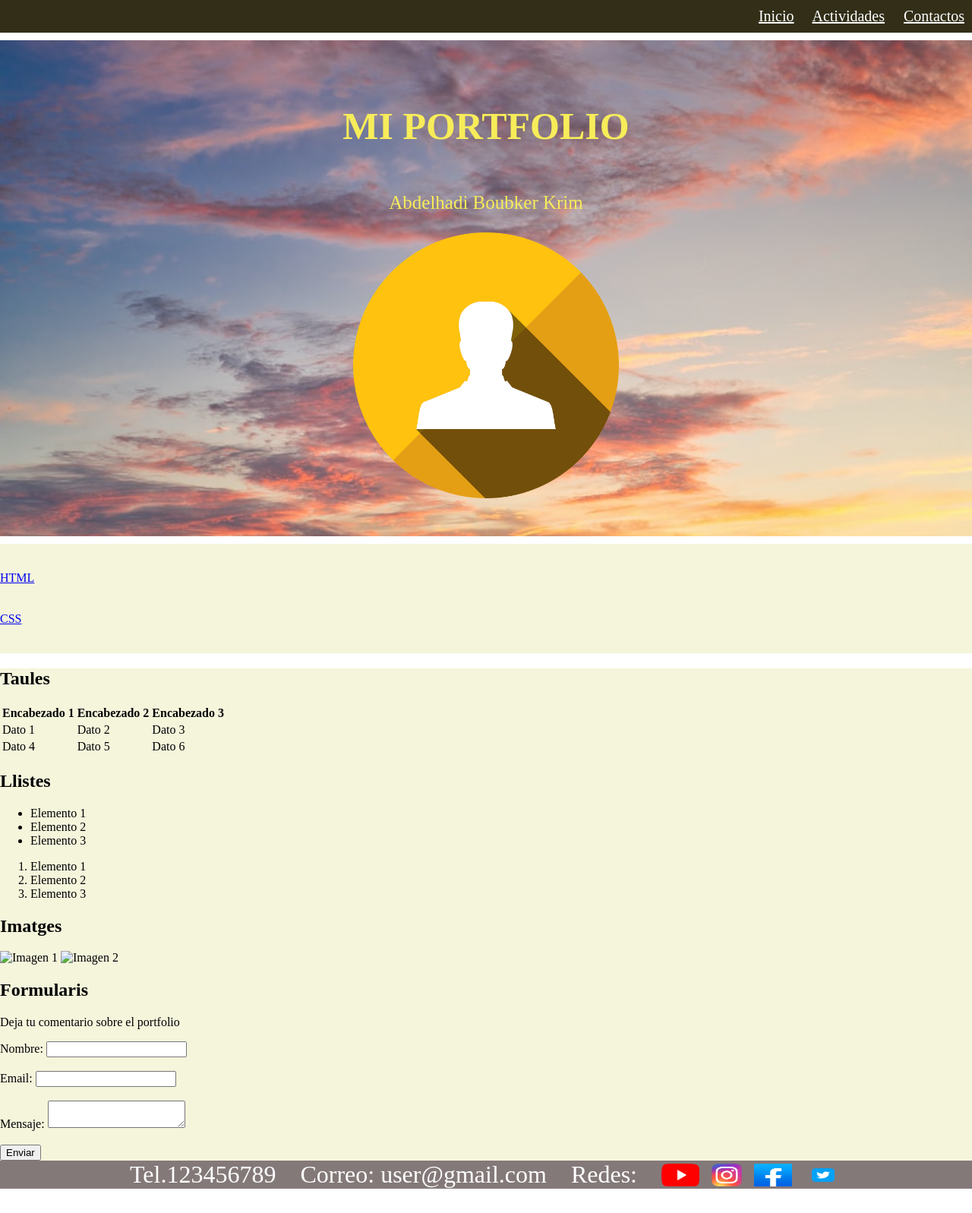
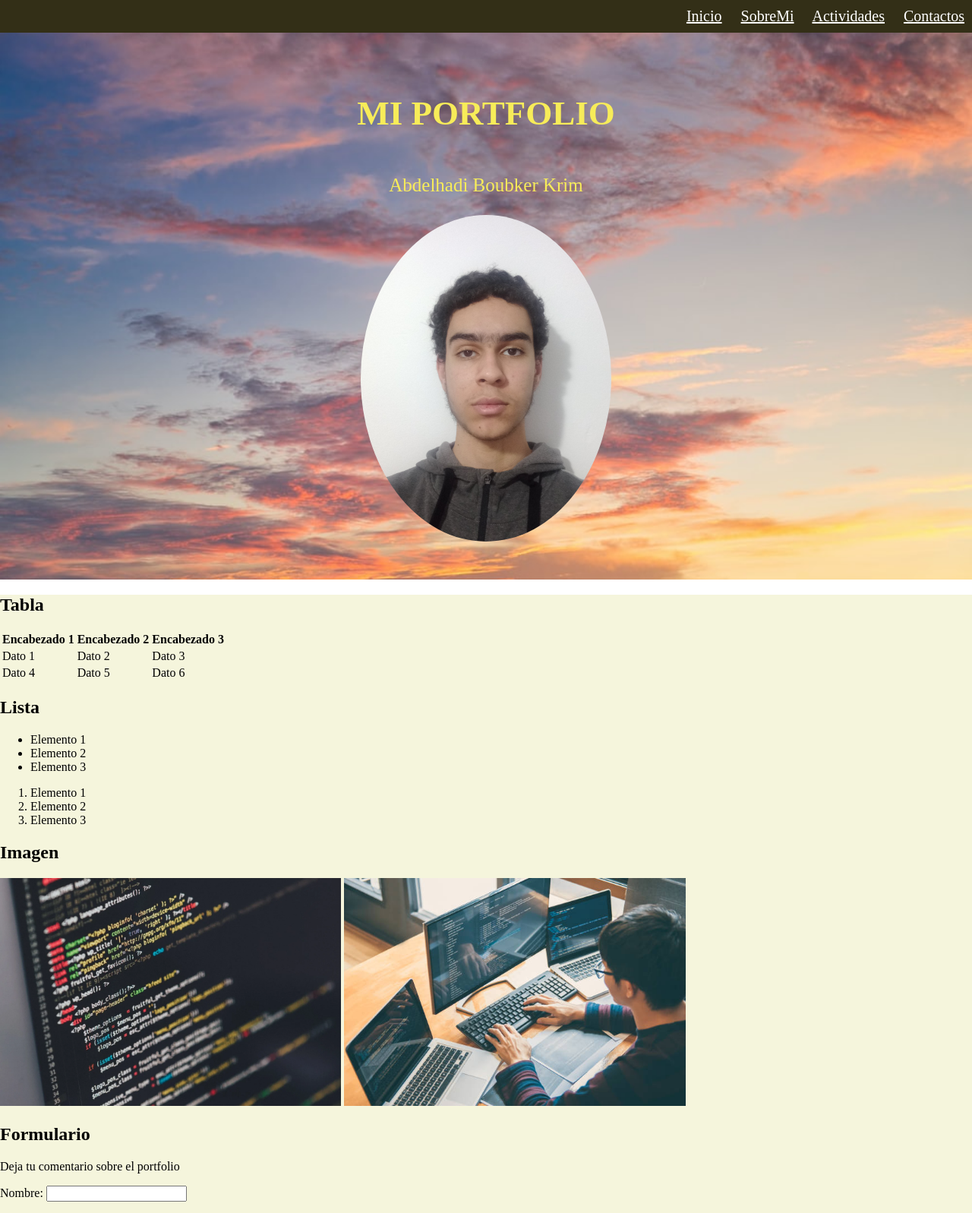
Before and after one commit to SuperDonuttace/Abdelhadi-Portfolio, a plain HTML site: page index.html in a window 1280 px wide. Shown: the top 1597 px of the page at 76% size. Before the commit the page ends 1565 px from the top, so only its background shows below. Drawn offline with Linux system fonts and the light colour scheme.

Commit message:
Deploying to gh-pages from @ SuperDonuttace/Abdelhadi-Portfolio@83f926812142cba12c318786a9aac5a2b12e02d8 🚀

```diff
--- a/Estilos+.css
+++ b/Estilos+.css
@@ -1,33 +1,31 @@
+
+.header {
+    background-color: #332f17;
+    padding: 10px;
+}
+
+.nav {
+    text-align: right;
+    font-size: 20px;
+    word-spacing: 20px;
+    color: white;
+}
+
+
+
+
+
 body {
     margin: 0;
     padding: 0;
 }
 
-.header {
-    background-color: #322E18;
-    padding: 10px;
-}
-
-.nav {
-    color: white;
-    text-align: right;
-    font-size: 20px;
-    word-spacing: 20px;
-}
-
-.imgnav {
-    float: left;
-    height: 30px;
-    width: 30px;
-}
-
 .section1 {
-    background-image: url('photo-1567304441104-d7a7d3e4bc1b.jpg');
+    background-image: url('/Imagenes/photo-1567304441104-d7a7d3e4bc1b.jpg');
     background-position: center;
     background-size: cover;
     background-attachment: fixed;
     padding: 50px;
-    margin-top: 10px;
 }
 
 .titulo {
@@ -45,27 +43,58 @@ body {
 }
 
 .micara {
-    height: 350px;
-    width: 350px;
+    height: 430px;
+    width: 330px;
+    border-radius: 100%;
 }
 
-.section-actividad {
+.actividades-professor {
     background-color: beige;
-    margin-top: 10px;
 }
 
+
+
+
+
+.body-contactos {
+    background-color: beige;
+}
+
+.body-actividades {
+    background-color: beige;
+}
+
+.body-sobremi{
+    background-color: beige;
+}
+
+
+
+
 .main-actividades {
-    margin-bottom: 27%;
+    margin-bottom: 20.5%;
 }
 
 .main-contactos {
-    margin-bottom: 25%;
+    margin-bottom: 18.5%;
 }
 
-.h1 {
+.main-sobremi{
+    margin-bottom: 30%;
+}
+
+
+
+
+h1 {
     text-align: center;
     font-size: 45px;
 }
+
+
+
+
+
 
 .actividades-html {
     margin-left: 35%;
@@ -84,9 +113,14 @@ body {
     text-align: center;
     font-size: 24px;
 }
-.actividades-professor {
-    background-color: beige;
+
+
+
+.div-contactos{
+    text-align: center;
 }
+
+
 
 
 .footer {
@@ -94,35 +128,4 @@ body {
     text-align: center;
     font-size: 2rem;
     color: white;
-  }
-
-  .footer .contacto {
-    display: flex;
-    justify-content: center;
-    align-items: center;
-    gap: 2rem;
-  }
-
-  .footer .contacto > * {
-    display: inline-block;
-  }
-
-  .footer .redes-iconos {
-    display: inline-flex;
-    align-items: center;
-    gap: 1rem;
-  }
-
-  .footer .redes-iconos img {
-    display: block;
-  }
-
-
-
-.body-contactos {
-    background-color: beige;
 }
-
-.body-actividades {
-    background-color: beige;
-}
--- a/index.html
+++ b/index.html
@@ -9,12 +9,16 @@
 
     <title>General index</title>
 </head>
+
 <body>
 
-<!-- beige/verde/marron -->
-
 <header class="header">
-    <nav class="nav"><a href="index.html" class="nav">Inicio</a> <a href="Activitades.html" class="nav">Actividades</a> <a href="Contactos.html" class="nav">Contactos </a> </nav>
+    <nav class="nav">
+        <a href="index.html" class="nav">Inicio</a>
+        <a href="SobreMi.html" class="nav">SobreMi</a>
+        <a href="Activitades.html" class="nav">Actividades</a>
+        <a href="Contactos.html" class="nav">Contactos </a>
+    </nav>
 </header>
 
 <main>
@@ -25,28 +29,14 @@
                 <p>Abdelhadi Boubker Krim</p>
             </div>
             <div class="imagen">
-                <img class="micara" src="icon-4399701_1280.webp">
+                <img class="micara" src="/Imagenes/20230423_185104.jpg">
             </div>
         </div>
     </div>
 
-
-    <div class="section-actividad">
-        <br>
-        <br>
-        <span class="HTML"><a href="https://superdonuttace.github.io/ABK-Web-HTML1/">HTML</a></span>
-        <br>
-        <br>
-        <br>
-        <span class="CSS"><a href="https://superdonuttace.github.io/ABK-Web-CSS-1/">CSS</a></span>
-        <br>
-        <br>
-        <br>
-    </div>
-
     <div class="actividades-professor">
         <div>
-            <h2>Taules</h2>
+            <h2>Tabla</h2>
             <table>
                 <tr>
                     <th>Encabezado 1</th>
@@ -67,7 +57,7 @@
         </div>
 
         <div>
-            <h2>Llistes</h2>
+            <h2>Lista</h2>
             <ul>
                 <li>Elemento 1</li>
                 <li>Elemento 2</li>
@@ -81,13 +71,13 @@
         </div>
 
         <div>
-            <h2>Imatges</h2>
-            <img src="imagen1.jpg" alt="Imagen 1">
-            <img src="imagen2.jpg" alt="Imagen 2">
+            <h2>Imagen</h2>
+            <img src="/Imagenes/foto 1.jpg" alt="Imagen 1" height="300">
+            <img src="/Imagenes/foto 2.jpg" alt="Imagen 2" height="300">
         </div>
 
         <div>
-            <h2>Formularis</h2>
+            <h2>Formulario</h2>
             <p>Deja tu comentario sobre el portfolio</p>
             <form>
                 <label for="nombre">Nombre:</label>
@@ -110,14 +100,14 @@
 
 <footer class="footer">
     <div class="contacto">
-      <div class="telefono">Tel.123456789</div>
-      <div class="correo">Correo: user@gmail.com</div>
-      <div class="redes">Redes:</div>
+      <div>Tel.123456789</div>
+      <div>Correo: user@gmail.com</div>
+      <div>Redes:</div>
       <div class="redes-iconos">
-        <a href="www.Youtube.com" target="_blank"><img src="YT.png" width="50" height="30"></a>
-        <a href="www.Instagram.com" target="_blank"><img src="Instagram.jpg" width="40" height="30"></a>
-        <a href="www.Facebook.com" target="_blank"><img src="Logo_de_Facebook.png" width="50" height="30"></a>
-        <a href="www.Twitter.com" target="_blank"><img src="Twitter.jpg" width="50" height="30"></a>
+        <a href="www.Youtube.com" target="_blank"><img src="/Imagenes/YT.png" width="50" height="30"></a>
+        <a href="www.Instagram.com" target="_blank"><img src="/Imagenes/Instagram.jpg" width="40" height="30"></a>
+        <a href="www.Facebook.com" target="_blank"><img src="/Imagenes/Logo_de_Facebook.png" width="50" height="30"></a>
+        <a href="www.Twitter.com" target="_blank"><img src="/Imagenes/Twitter.jpg" width="50" height="30"></a>
       </div>
     </div>
 </footer>
```
Also changed, not shown: Activitades.html (+20 -13 lines), Contactos.html (+21 -12 lines), SobreMi.html (added, +68 -0 lines), Imagenes/20230423_185104.jpg (added), Imagenes/Facebook.jpg (renamed from Facebook.jpg), Imagenes/Instagram.jpg (renamed from Instagram.jpg), Imagenes/Logo_de_Facebook.png (renamed from Logo_de_Facebook.png), Imagenes/Twitter.jpg (renamed from Twitter.jpg), Imagenes/YT.png (renamed from YT.png), Imagenes/foto 1.jpg (added), Imagenes/foto 2.jpg (added), Imagenes/photo-1567304441104-d7a7d3e4bc1b.jpg (renamed from photo-1567304441104-d7a7d3e4bc1b.jpg), icon-4399701_1280.webp (deleted).
